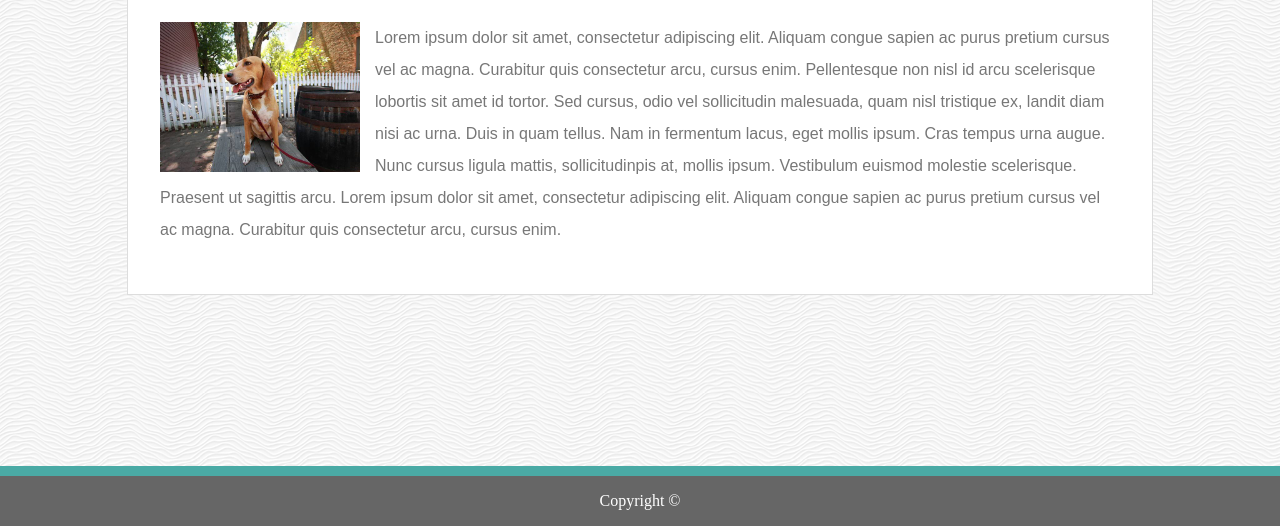
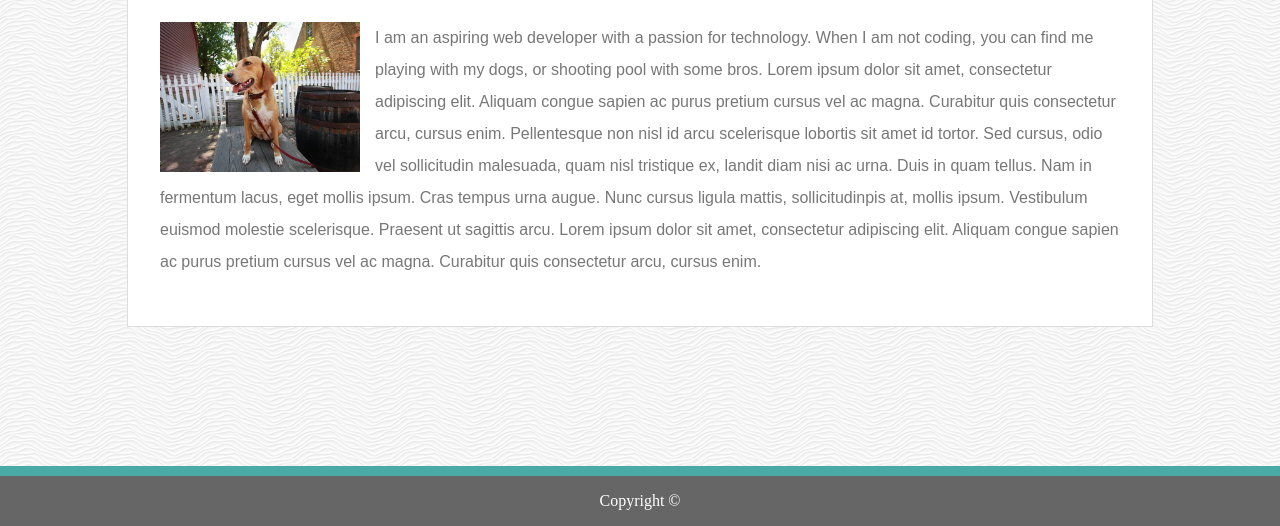
Before and after one commit to RyanBirch/Basic-Portfolio, a plain HTML site: page index.html in a window 1280 px wide. Shown: the part 274-800 px from the top of the page. Drawn offline with Linux system fonts and the light colour scheme.

Commit message:
finishing touches

```diff
--- a/index.html
+++ b/index.html
@@ -23,8 +23,10 @@
                 <div class="about-main">
                     <img src="assets/images/profile_img.jpg" alt="dog" height="150" width="200">
                     <p>
-                        Lorem ipsum dolor sit amet, consectetur adipiscing elit. Aliquam congue
-                        sapien ac purus pretium cursus vel ac magna. Curabitur quis consectetur
+                        I am an aspiring web developer with a passion for technology. When I am not
+                        coding, you can find me playing with my dogs, or shooting pool with some bros.
+                        Lorem ipsum dolor sit amet, consectetur adipiscing elit. Aliquam
+                        congue sapien ac purus pretium cursus vel ac magna. Curabitur quis consectetur
                         arcu, cursus enim. Pellentesque non nisl id arcu scelerisque lobortis
                         sit amet id tortor. Sed cursus, odio vel sollicitudin malesuada, quam
                         nisl tristique ex, landit diam nisi ac urna. Duis in quam tellus. Nam
```
